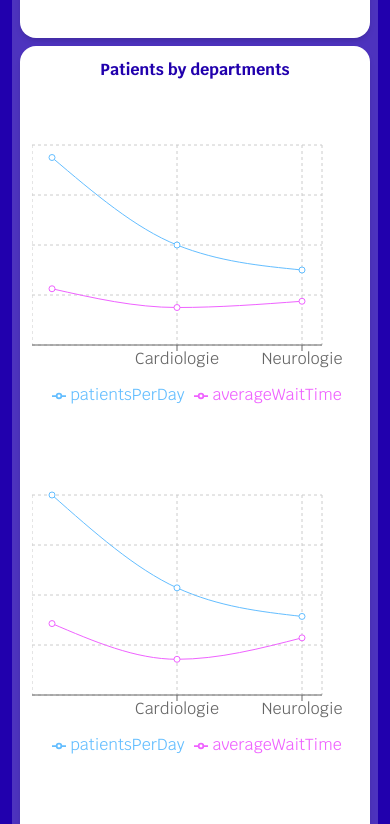
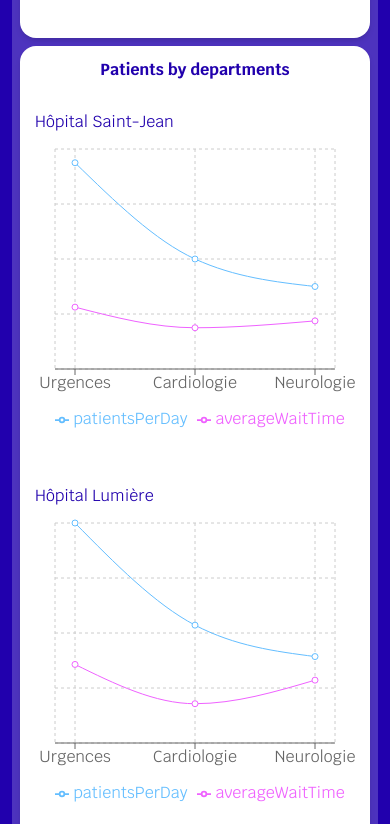
Before and after one commit to MandyTrl/meditec, a Next.js app: page / in a window 390 px wide. Shown: the part 880-1704 px from the top of the page. Built offline with nearby package versions, Linux system fonts and the light colour scheme.

Commit message:
add label for chartlines + responsive css

```diff
--- a/src/components/TopHospitalsCharts/DepartmentsLines.tsx
+++ b/src/components/TopHospitalsCharts/DepartmentsLines.tsx
@@ -23,18 +23,20 @@ export const DepartmentsLines = () => {
 				Patients by departments
 			</h4>
 
-			<div className="flex flex-wrap">
+			<div className="flex flex-wrap justify-around">
 				{hospital.map((el: Hospital) => {
 					return (
+						<div key={el.name}>
+							<p className="mb-0 md:mb-1">{el.name}</p>
+
 							<LineChart
-							key={el.name}
-							width={isMobile ? 320 : 525}
-							height={isMobile ? 350 : 250}
+								width={isMobile ? 320 : 565}
+								height={isMobile ? 350 : 300}
 								data={el.hospitalDepartments}
 								margin={{
-								top: isMobile ? 35 : 12,
-								right: isMobile ? 30 : 18,
-								left: isMobile ? 0 : 12,
+									top: isMobile ? 15 : 12,
+									right: isMobile ? 20 : 12,
+									left: isMobile ? 20 : 12,
 									bottom: isMobile ? 35 : 12,
 								}}>
 								<CartesianGrid strokeDasharray="3 3" />
@@ -64,6 +66,7 @@ export const DepartmentsLines = () => {
 									stroke="#EF62FF"
 								/>
 							</LineChart>
+						</div>
 					)
 				})}
 			</div>
```
Lines whose indentation alone changed are shown as unchanged.
